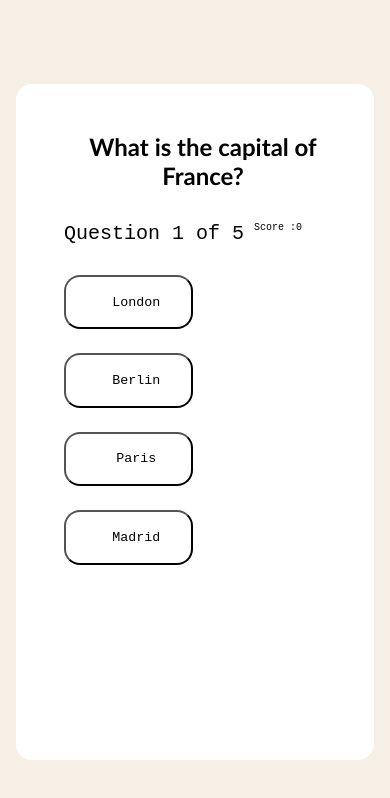
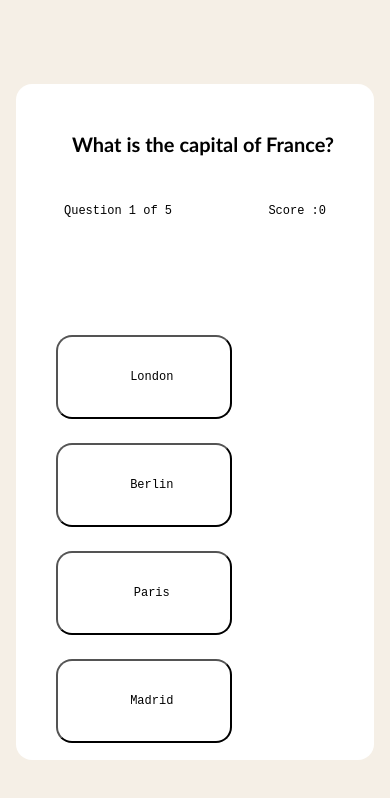
Before and after one commit to Shubh399/Quiz_Game, a plain HTML site: page index.html in a window 390 px wide. Both pictures are taken after a click on the button "Start Quiz". Drawn offline with Linux system fonts and the light colour scheme.

Commit message:
Add final touch to website

```diff
--- a/style.css
+++ b/style.css
@@ -105,8 +105,8 @@ body {
   display: none;
   flex-direction: column;
   align-items: flex-start;
-  margin: 1.5rem;
-  padding: 1.5rem;
+  margin: 1.25rem;
+  padding: 1.25rem;
   width: 50vw;
   gap: 1.5rem;
   height: 40vh;
@@ -223,6 +223,39 @@ body {
     font-size: 10px;
     margin-left: 0.5rem;
   }
+  .quiz-header{
+    font-size: 1.25rem;
+  }
+  #score_board{
+    font-size: 0.75rem;
+    padding: 0.5rem;
+    margin: 0.5rem;
+  }
+  .quiz-info{
+    font-size: 0.75rem;
+    padding: 0.5rem;
+    justify-content: space-between;
+    align-items: center;
+    margin: 0.5rem;
+  }
+  .answers-container{
+    margin-top: 1rem
+    ;
+    width: 50vw;
+    height: 55vh;
+    gap: 0.5rem;
+    margin-top: 5rem;
+    /* margin: 0.5rem;
+    padding: 0.5rem; */
+
+  }
+  .answers-container button{
+    width: 45vw;
+    height: 10vh;
+    font-size: 0.75rem;
+    margin-top: 0.5rem;
+    margin-bottom: 0.5rem;
+  }
 }
 
 /* Tablet portrait overrides. */
@@ -254,7 +287,13 @@ body {
     font-size: 10px;
     margin-left: 0.5rem;
   }
+  #quiz-screen {
+    width: 100%;
+    height: 50vh;
+    margin-top: 1rem;
+  }
 }
+
 @media (min-width: 769px) and (max-width: 1024px) and (orientation: portrait){
    .container {
     width: 90%;
```
